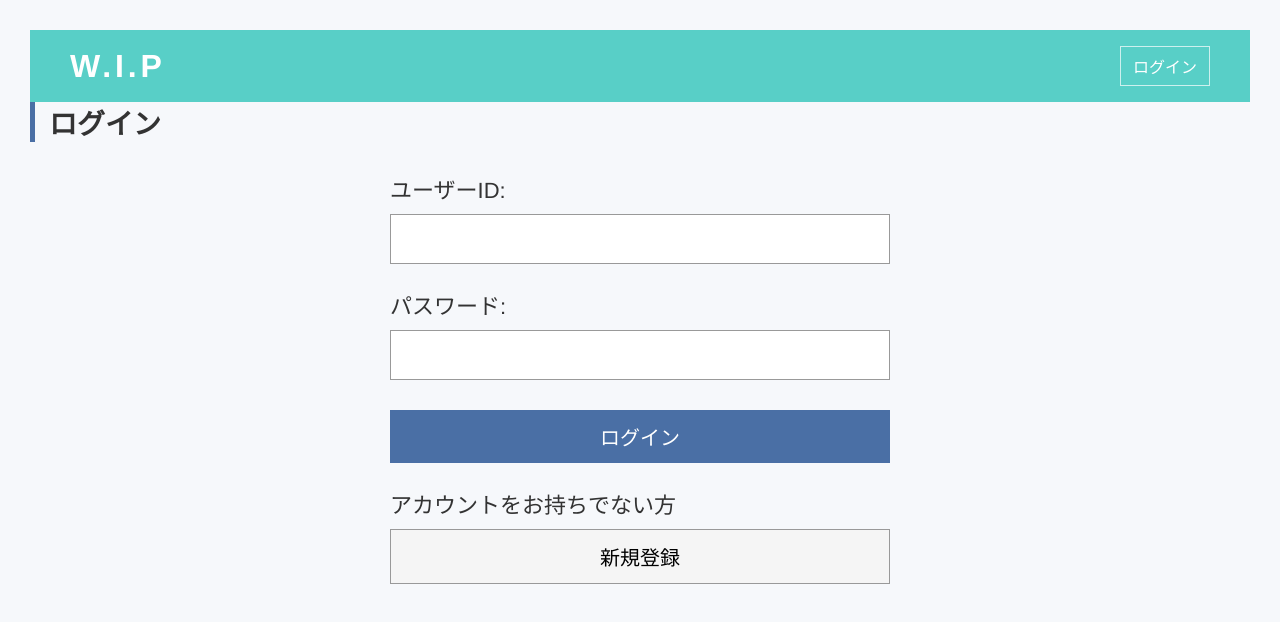
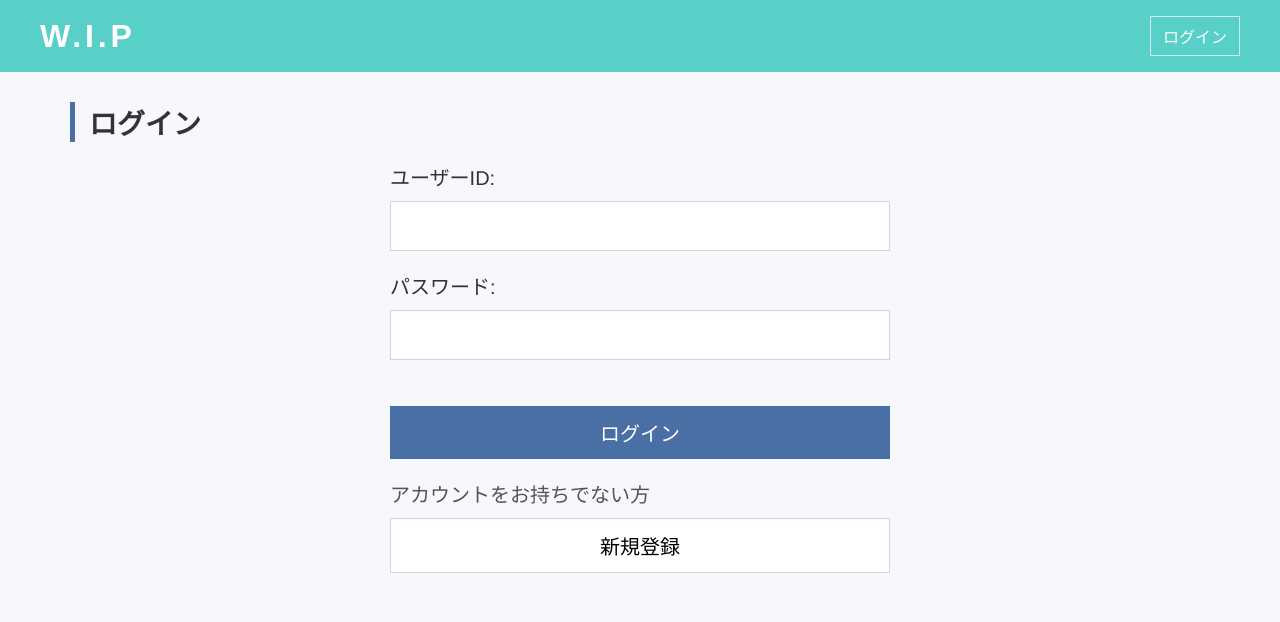
Before and after one commit to anenene3/wanted-item-app, a React app in the folder frontend/: page /login in a window 1280 px wide. Shown: the top 622 px of the page. Built offline with nearby package versions, Linux system fonts and the light colour scheme; the HTML template or start-up script is replaced by a standard one.

Commit message:
ログイン画面の見た目の調整完了

```diff
--- a/frontend/src/App.css
+++ b/frontend/src/App.css
@@ -4,15 +4,6 @@
   padding: 30px;
   box-sizing: border-box;
   background-color: #f6f8fb;
-}
-
-h1 {
-  font-size: 28px;
-  font-weight: 600;
-  margin: 0 0 30px;
-  padding-left: 14px;
-  border-left: 5px solid #4a6fa5;
-  text-align: left;
 }
 
 .item-list-title {
@@ -357,7 +348,19 @@ h1 {
 
 
 .login {
+  width: min(100%, 1200px);
+  margin: 0 auto;
   padding: 30px;
+  box-sizing: border-box;
+}
+
+.login-title {
+  font-size: 28px;
+  font-weight: 600;
+  margin: 0 0 18px;
+  padding-left: 14px;
+  border-left: 5px solid #4a6fa5;
+  text-align: left;
 }
 
 .login-contents {
@@ -366,8 +369,8 @@ h1 {
 }
 
 .login-contents p {
-  font-size: 22px;
-  margin-top: 24px;
+  font-size: 20px;
+  margin-top: 20px;
   margin-bottom: 10px;
   text-align: left;
 }
@@ -379,23 +382,37 @@ h1 {
   box-sizing: border-box;
   font-size: 20px;
   padding: 12px;
-  border: 1px solid #999;
+  border: 1px solid #cfd6df;
+  background-color: #fff;
+}
+
+.login-user-id:focus,
+.login-password:focus {
+  outline: none;
+  border-color: #58cfc7;
+  box-shadow: 0 0 0 3px rgba(88, 207, 199, 0.12);
 }
 
 .login-send-button {
   width: 100%;
-  margin-top: 30px;
+  margin-top: 46px;
   padding: 12px 24px;
   font-size: 20px;
   border: none;
   background-color: #4a6fa5;
   color: white;
   cursor: pointer;
+  transition: background-color 0.2s;
+}
+
+.login-send-button:hover {
+  background-color: #3f618f;
 }
 
 .login-signup-text {
   text-align: center;
   font-size: 18px;
+  color: #555;
   margin-top: 30px;
   margin-bottom: 12px;
 }
@@ -404,9 +421,14 @@ h1 {
   width: 100%;
   padding: 12px 24px;
   font-size: 20px;
-  border: 1px solid #999;
-  background-color: #f5f5f5;
+  border: 1px solid #cfd6df;
+  background-color: #fff;
   cursor: pointer;
+  transition: background-color 0.2s;
+}
+
+.login-signup-button:hover {
+  background-color: #f7f9fb;
 }
 
 
--- a/frontend/src/pages/Login.jsx
+++ b/frontend/src/pages/Login.jsx
@@ -36,9 +36,11 @@ function Login() {
   };
 
   return (
+    <>
+      <Header />
       <div className="login">
-      <Header />
-      <h1>ログイン</h1>
+
+        <h1 className="login-title">ログイン</h1>
         <div className="login-contents">
           <p>ユーザーID:</p>
           <input
@@ -72,6 +74,7 @@ function Login() {
           />
         </div>
       </div>
+    </>
   );
 }
 
```
Lines whose indentation alone changed are shown as unchanged.
